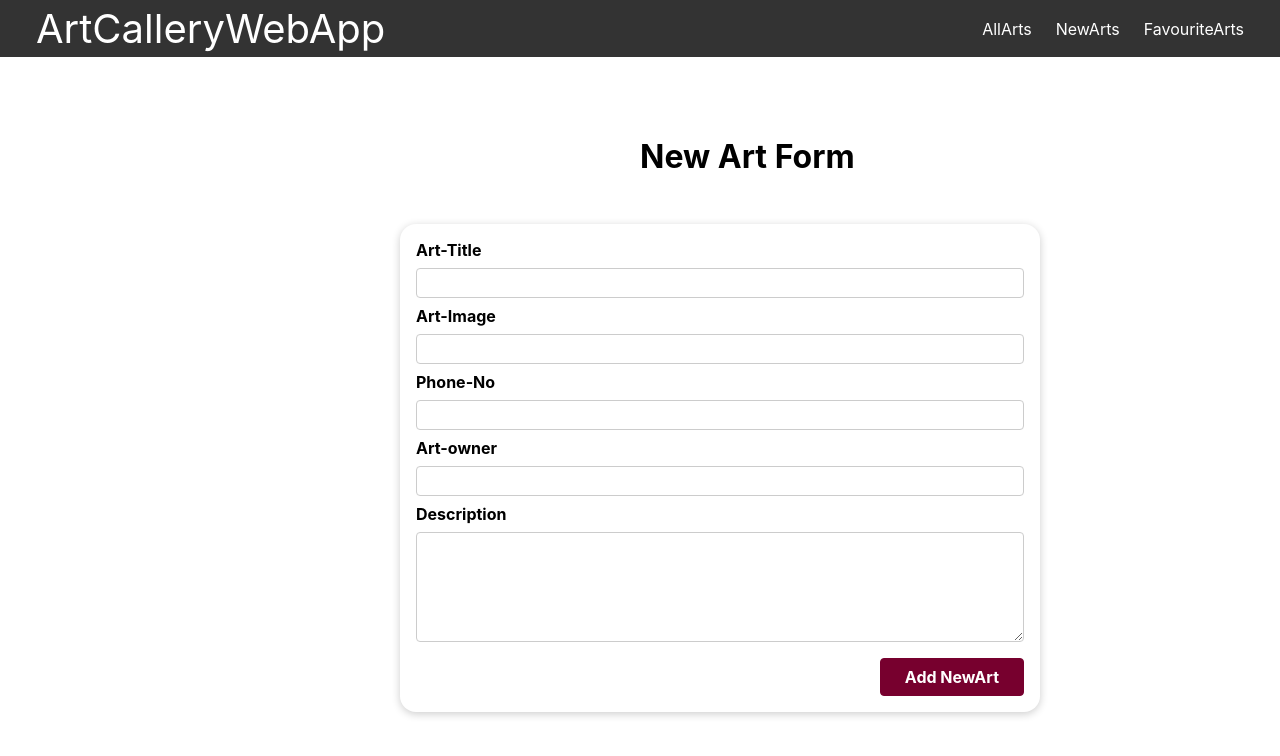
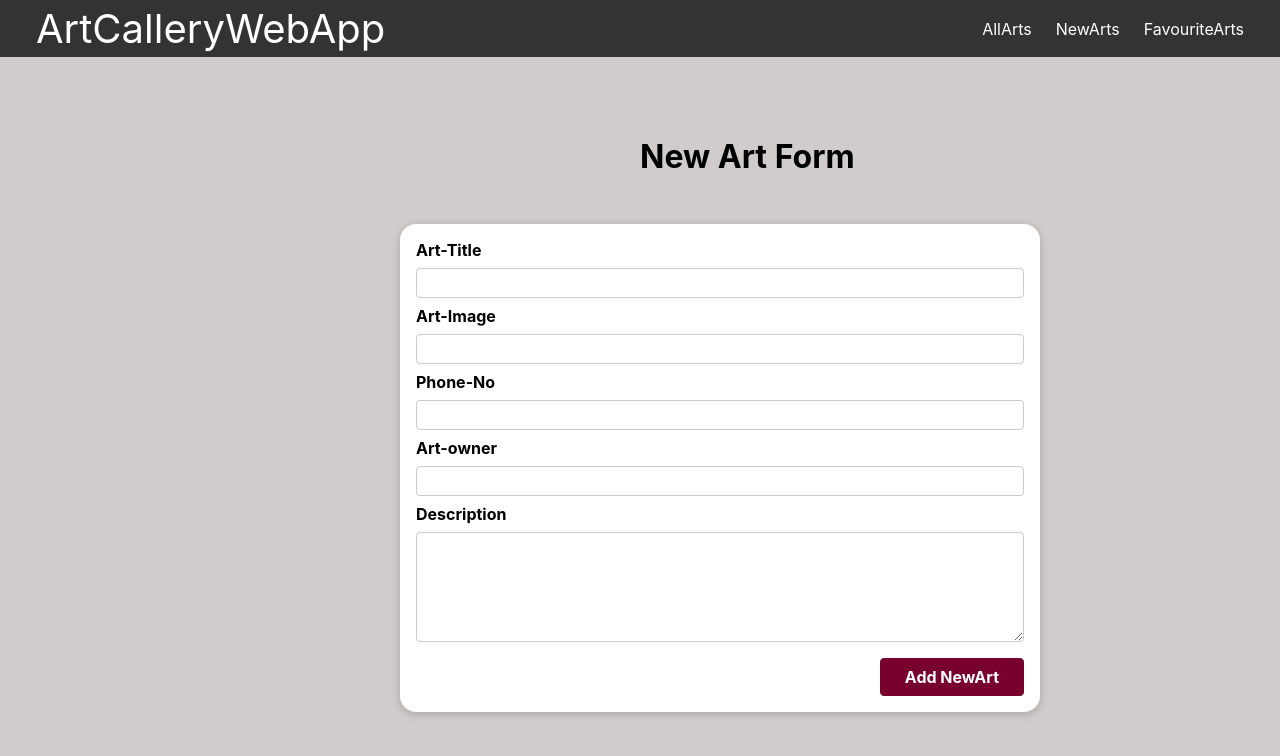
Before and after one commit to Alexkimathi/ArtWorkWebApp, a React (Create React App) app: page /newarts in a window 1280 px wide. Shown: the top 756 px of the page. Built offline with nearby package versions, Linux system fonts and the light colour scheme.

Commit message:
fixing the querryselector

```diff
--- a/src/App.js
+++ b/src/App.js
@@ -2,6 +2,7 @@ import React from "react";
 import { Routes, Route } from "react-router-dom";
 
 import Navbar from "./components/Navbar";
+import Search from "./components/Search";
 import AllArts from "./pages/AllArts";
 import FavoriteArt from "./pages/FavoriteArt";
 import NewArt from "./pages/NewArt";
@@ -11,7 +12,7 @@ function App() {
     <div>
       <div>
         <Navbar />
-
+        <Search />
         <Routes>
           <Route exact path="/" element={<AllArts />} />
           <Route exact path="/favoriteart" element={<FavoriteArt />} />
--- a/src/components/Arts/ArtsItem.js
+++ b/src/components/Arts/ArtsItem.js
@@ -3,7 +3,9 @@ import "../../../src/App.css";
 
 function ArtsItem({ title, desc, contact, author, image }) {
   return (
+
     <li className="card">
+
       <card>
         <div className="images">
           <img src={image} alt="" />
--- a/src/components/Arts/ArtsList.js
+++ b/src/components/Arts/ArtsList.js
@@ -4,6 +4,12 @@ import "../../../src/App.css";
 
 function ArtsList(props) {
   return (
+    // <div className="ui search">
+    // <div className="ui search">
+    // <input type= "text" placeholder="Search Items" className="prompt"/>
+    // <i className="search icon"></i>
+    // </div>
+
     <ul className="many">
       {props.arts.map((art) => (
         <ArtsItem
--- /dev/null
+++ b/src/components/Search.js
@@ -0,0 +1,22 @@
+import React,{useState} from 'react'
+import "../../src/index.css"
+import '../../src/styles.css'
+
+
+function Search() {
+    const [searchTerm, setSearchTerm] = useState("");
+    return (
+      <div>
+        <div className="templateContainer">
+          <div className="searchInput_Container">
+
+          </div>
+          <div className="template_Container">
+
+          </div>
+        </div>
+      </div>
+    )
+}
+
+export default Search
--- a/src/index.css
+++ b/src/index.css
@@ -11,3 +11,9 @@ code {
   font-family: source-code-pro, Menlo, Monaco, Consolas, 'Courier New',
     monospace;
 }
+
+
+
+body{
+  background-color: rgb(209,204,204);
+}
```
Also changed, not shown: src/App.css (line endings or trailing spaces), src/styles.css (line endings or trailing spaces).
